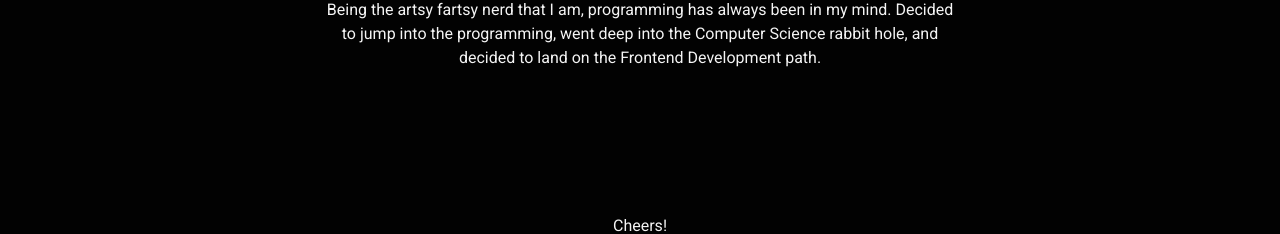
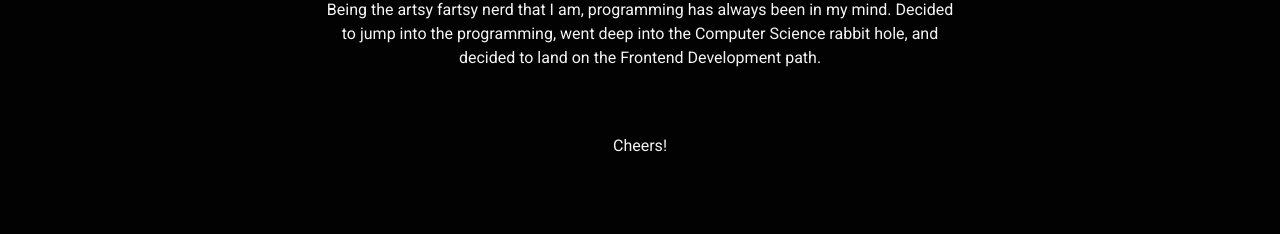
Before and after one commit to FernandoJCastellanos/Personal-Frontend-Devleopment-Website, a plain HTML site: page index.html in a window 1280 px wide. Shown: the part 722-956 px from the top of the page. Drawn offline with nearby package versions, Linux system fonts and the light colour scheme; no server answers.

Commit message:
fixing cheers on brave

```diff
--- a/css/cssmain.css
+++ b/css/cssmain.css
@@ -61,7 +61,7 @@ html,body
     display: flex;
     justify-content: center;
     margin: auto;
-    padding-top: 6rem;
+    padding-top: 4rem;
     text-align: center;
     font-size: 1rem;
     font-family: 'Roboto', sans-serif;
```
Also changed, not shown: index.html (+0 -3 lines).
